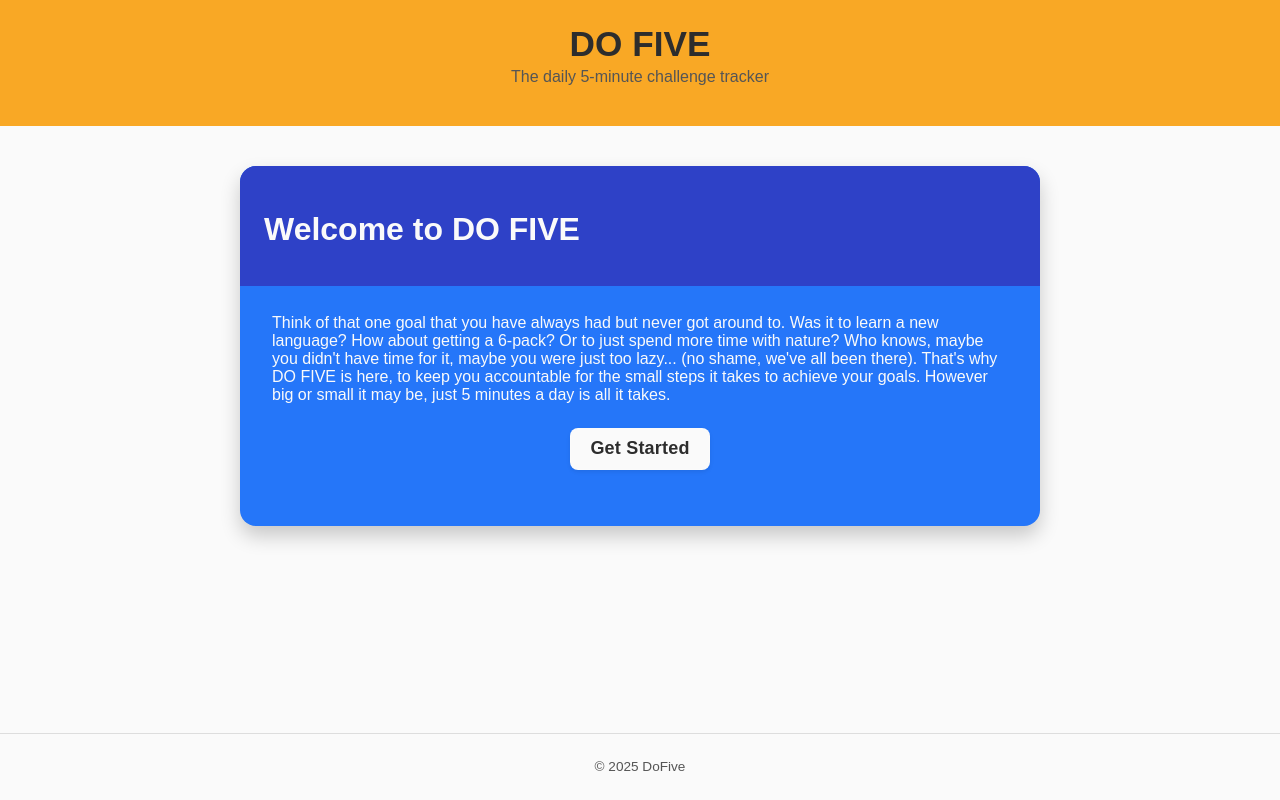
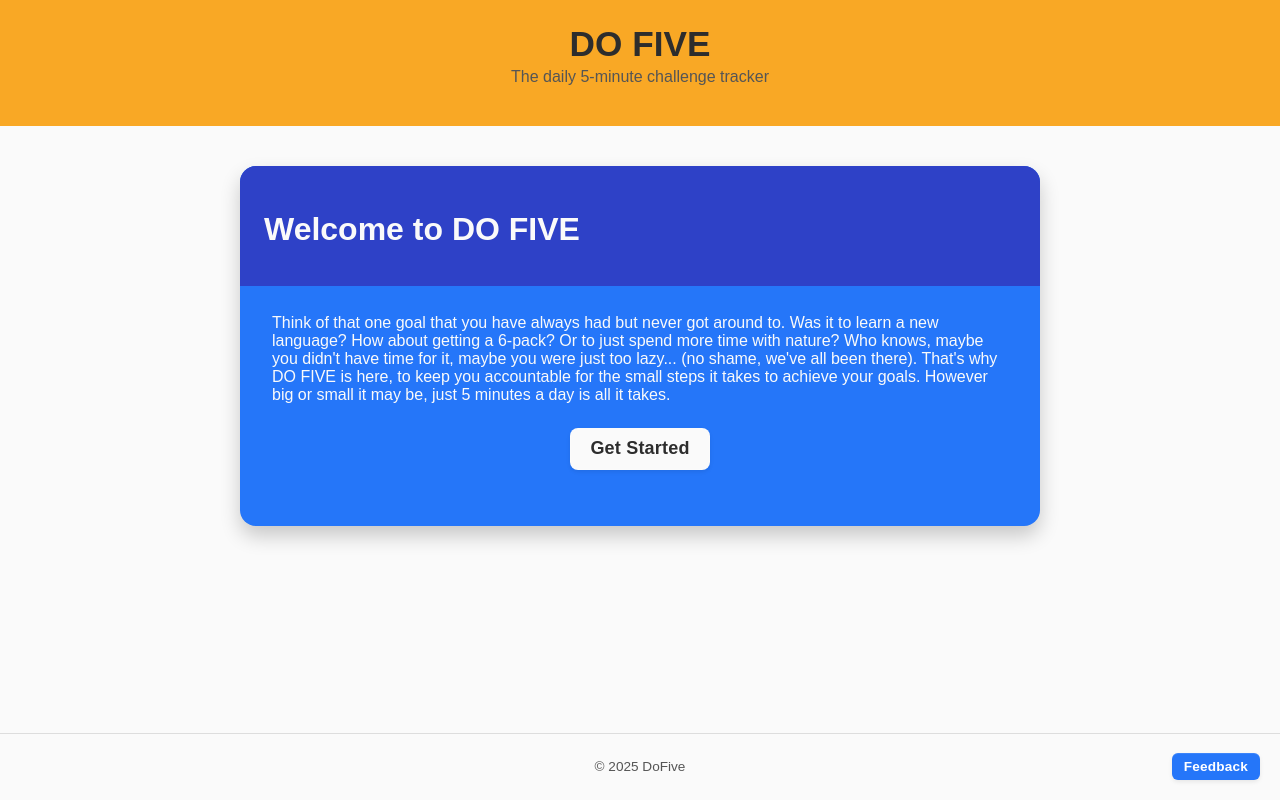
Before and after one commit to carson-fn/DoFive, a React (Create React App) app: page / in a window 1280 px wide. Built offline with nearby package versions, Linux system fonts and the light colour scheme; a web font is replaced by a local one.

Commit message:
Add feedback button

```diff
--- a/src/App.js
+++ b/src/App.js
@@ -1,4 +1,5 @@
 import './styles/App.css';
+import './styles/buttons.css'
 import Home from './pages/Home.jsx';
 
 function App() {
@@ -15,6 +16,9 @@ function App() {
 
       <footer className="app-footer">
         <p>© 2025 DoFive</p>
+        <button className="feedback-button" onClick={() => window.location.href = "mailto:dofivefeedback@gmail.com?subject=App Feedback"}>
+          Feedback
+        </button>
       </footer>
     </div>
   );
--- a/src/styles/App.css
+++ b/src/styles/App.css
@@ -35,7 +35,10 @@
 }
 
 .app-footer {
-  text-align: center;
+  display: flex;
+  justify-content: center;
+  align-items: center;
+  position: relative;
   padding: var(--spacing-md);
   font-size: var(--font-size-small);
   color: var(--color-on-primary-light);
--- a/src/styles/buttons.css
+++ b/src/styles/buttons.css
@@ -53,13 +53,30 @@ button:active {
   margin: 0;
 }
 
+.feedback-button {
+  position: absolute;
+  right: var(--spacing-md); /* distance from right edge */
+  background: var(--color-secondary);
+  color: white;
+  border: none;
+  border-radius: 6px;
+  padding: 6px 12px;
+  cursor: pointer;
+  font-size: var(--font-size-small);
+}
+
+.feedback-button:hover {
+  background: var(--color-primary-dark);
+}
+
+
 /* center create button */
 /* .create-button {
   display: block;
   margin: 1rem auto;
 } */
 
-
+/* button groups*/
 .button-group {
   display: flex;
   gap: 0.5rem;
```
